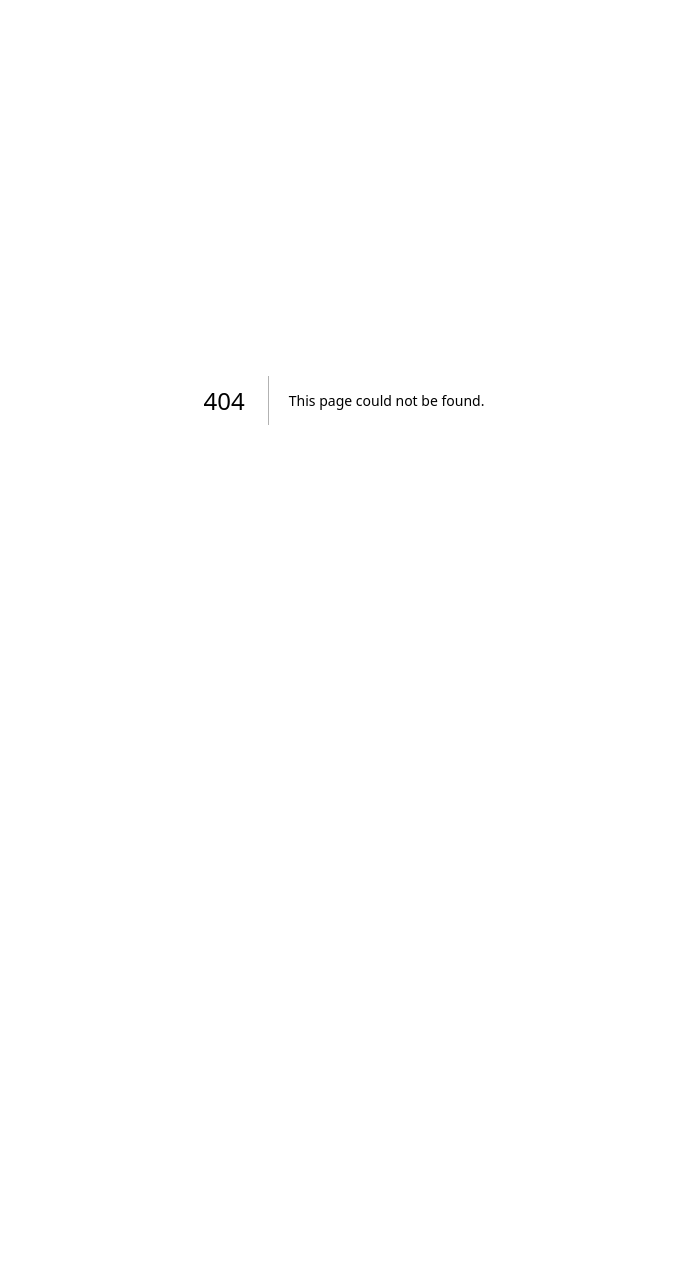
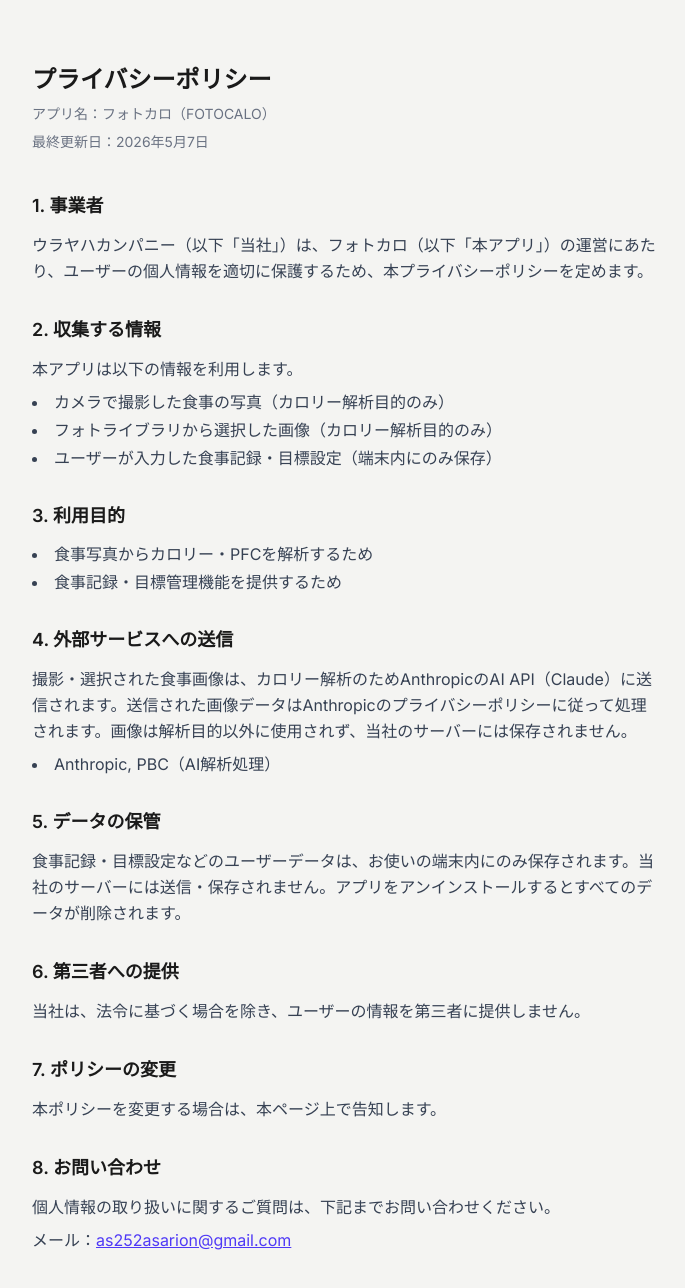
Before and after one commit to as252asarion-sudo/furipare, a Next.js app: page /fotocalo/privacy in a window 1280 px wide. Before the commit this address had no page. Shown: the top 1288 px of the page, without its empty margins (296-981 px from the left). Before the commit the page ends 800 px from the top, so only its background shows below. Built offline with nearby package versions, Linux system fonts and the light colour scheme.

Commit message:
feat: フォトカロ プライバシーポリシーページ追加

```diff
--- /dev/null
+++ b/app/(marketing)/fotocalo/privacy/page.tsx
@@ -0,0 +1,79 @@
+export const metadata = {
+  title: 'プライバシーポリシー | フォトカロ',
+}
+
+export default function FotocaloPrivacyPage() {
+  return (
+    <main className="max-w-2xl mx-auto px-6 py-16">
+      <h1 className="text-2xl font-bold mb-2">プライバシーポリシー</h1>
+      <p className="text-sm text-gray-500 mb-2">アプリ名：フォトカロ（FOTOCALO）</p>
+      <p className="text-sm text-gray-500 mb-10">最終更新日：2026年5月7日</p>
+
+      <section className="mb-8">
+        <h2 className="text-lg font-semibold mb-3">1. 事業者</h2>
+        <p className="text-gray-700 leading-relaxed">
+          ウラヤハカンパニー（以下「当社」）は、フォトカロ（以下「本アプリ」）の運営にあたり、ユーザーの個人情報を適切に保護するため、本プライバシーポリシーを定めます。
+        </p>
+      </section>
+
+      <section className="mb-8">
+        <h2 className="text-lg font-semibold mb-3">2. 収集する情報</h2>
+        <p className="text-gray-700 leading-relaxed mb-2">本アプリは以下の情報を利用します。</p>
+        <ul className="list-disc list-inside text-gray-700 space-y-1">
+          <li>カメラで撮影した食事の写真（カロリー解析目的のみ）</li>
+          <li>フォトライブラリから選択した画像（カロリー解析目的のみ）</li>
+          <li>ユーザーが入力した食事記録・目標設定（端末内にのみ保存）</li>
+        </ul>
+      </section>
+
+      <section className="mb-8">
+        <h2 className="text-lg font-semibold mb-3">3. 利用目的</h2>
+        <ul className="list-disc list-inside text-gray-700 space-y-1">
+          <li>食事写真からカロリー・PFCを解析するため</li>
+          <li>食事記録・目標管理機能を提供するため</li>
+        </ul>
+      </section>
+
+      <section className="mb-8">
+        <h2 className="text-lg font-semibold mb-3">4. 外部サービスへの送信</h2>
+        <p className="text-gray-700 leading-relaxed mb-2">
+          撮影・選択された食事画像は、カロリー解析のためAnthropicのAI API（Claude）に送信されます。送信された画像データはAnthropicのプライバシーポリシーに従って処理されます。画像は解析目的以外に使用されず、当社のサーバーには保存されません。
+        </p>
+        <ul className="list-disc list-inside text-gray-700 space-y-1">
+          <li>Anthropic, PBC（AI解析処理）</li>
+        </ul>
+      </section>
+
+      <section className="mb-8">
+        <h2 className="text-lg font-semibold mb-3">5. データの保管</h2>
+        <p className="text-gray-700 leading-relaxed">
+          食事記録・目標設定などのユーザーデータは、お使いの端末内にのみ保存されます。当社のサーバーには送信・保存されません。アプリをアンインストールするとすべてのデータが削除されます。
+        </p>
+      </section>
+
+      <section className="mb-8">
+        <h2 className="text-lg font-semibold mb-3">6. 第三者への提供</h2>
+        <p className="text-gray-700 leading-relaxed">
+          当社は、法令に基づく場合を除き、ユーザーの情報を第三者に提供しません。
+        </p>
+      </section>
+
+      <section className="mb-8">
+        <h2 className="text-lg font-semibold mb-3">7. ポリシーの変更</h2>
+        <p className="text-gray-700 leading-relaxed">
+          本ポリシーを変更する場合は、本ページ上で告知します。
+        </p>
+      </section>
+
+      <section className="mb-8">
+        <h2 className="text-lg font-semibold mb-3">8. お問い合わせ</h2>
+        <p className="text-gray-700 leading-relaxed">
+          個人情報の取り扱いに関するご質問は、下記までお問い合わせください。
+        </p>
+        <p className="mt-2 text-gray-700">
+          メール：<a href="mailto:as252asarion@gmail.com" className="text-indigo-600 underline">as252asarion@gmail.com</a>
+        </p>
+      </section>
+    </main>
+  )
+}
--- a/proxy.ts
+++ b/proxy.ts
@@ -1,10 +1,31 @@
 import { createServerClient } from '@supabase/ssr'
 import { NextResponse, type NextRequest } from 'next/server'
 
+const PUBLIC_PATHS = [
+  '/',
+  '/auth/login',
+  '/auth/callback',
+  '/auth/signout',
+  '/api/stripe/webhook',
+  '/sitemap.xml',
+  '/robots.txt',
+]
+
+const PUBLIC_PREFIXES = [
+  '/blog',
+  '/legal',
+  '/fotocalo',
+  '/_next',
+  '/favicon',
+]
+
+function isPublic(pathname: string): boolean {
+  if (PUBLIC_PATHS.includes(pathname)) return true
+  return PUBLIC_PREFIXES.some(p => pathname.startsWith(p))
+}
+
 export async function proxy(request: NextRequest) {
-  let supabaseResponse = NextResponse.next({
-    request,
-  })
+  const response = NextResponse.next({ request })
 
   const supabase = createServerClient(
     process.env.NEXT_PUBLIC_SUPABASE_URL!,
@@ -15,53 +36,30 @@ export async function proxy(request: NextRequest) {
           return request.cookies.getAll()
         },
         setAll(cookiesToSet) {
-          cookiesToSet.forEach(({ name, value }) =>
+          cookiesToSet.forEach(({ name, value, options }) => {
             request.cookies.set(name, value)
-          )
-          supabaseResponse = NextResponse.next({
-            request,
+            response.cookies.set(name, value, options)
           })
-          cookiesToSet.forEach(({ name, value, options }) =>
-            supabaseResponse.cookies.set(name, value, options)
-          )
         },
       },
     }
   )
 
-  // IMPORTANT: Call getUser() to refresh the session before any response is returned.
-  // Do NOT use getSession() here as it is not verified server-side.
-  const {
-    data: { user },
-  } = await supabase.auth.getUser()
+  const { data: { user } } = await supabase.auth.getUser()
 
   const { pathname } = request.nextUrl
 
-  // Public paths that do not require authentication
-  const isPublicPath =
-    pathname === '/' ||
-    pathname === '/sitemap.xml' ||
-    pathname === '/robots.txt' ||
-    pathname.startsWith('/blog') ||
-    pathname.startsWith('/lp') ||
-    pathname.startsWith('/auth') ||
-    pathname.startsWith('/legal') ||
-    pathname.startsWith('/_next') ||
-    pathname.startsWith('/favicon') ||
-    pathname.match(/\.(ico|png|svg|jpg|jpeg|webp|css|js|woff|woff2|ttf)$/) !== null
-
-  if (!user && !isPublicPath) {
+  if (!user && !isPublic(pathname)) {
     const loginUrl = request.nextUrl.clone()
     loginUrl.pathname = '/auth/login'
     return NextResponse.redirect(loginUrl)
   }
 
-  return supabaseResponse
+  return response
 }
 
 export const config = {
   matcher: [
-    // Exclude static files, image optimizations, and Next.js internals
-    '/((?!_next/static|_next/image|favicon\\.ico|.*\\.(?:svg|png|jpg|jpeg|gif|webp)$).*)',
+    '/((?!_next/static|_next/image|favicon.ico|.*\.(?:svg|png|jpg|jpeg|gif|webp)$).*)',
   ],
 }
```
